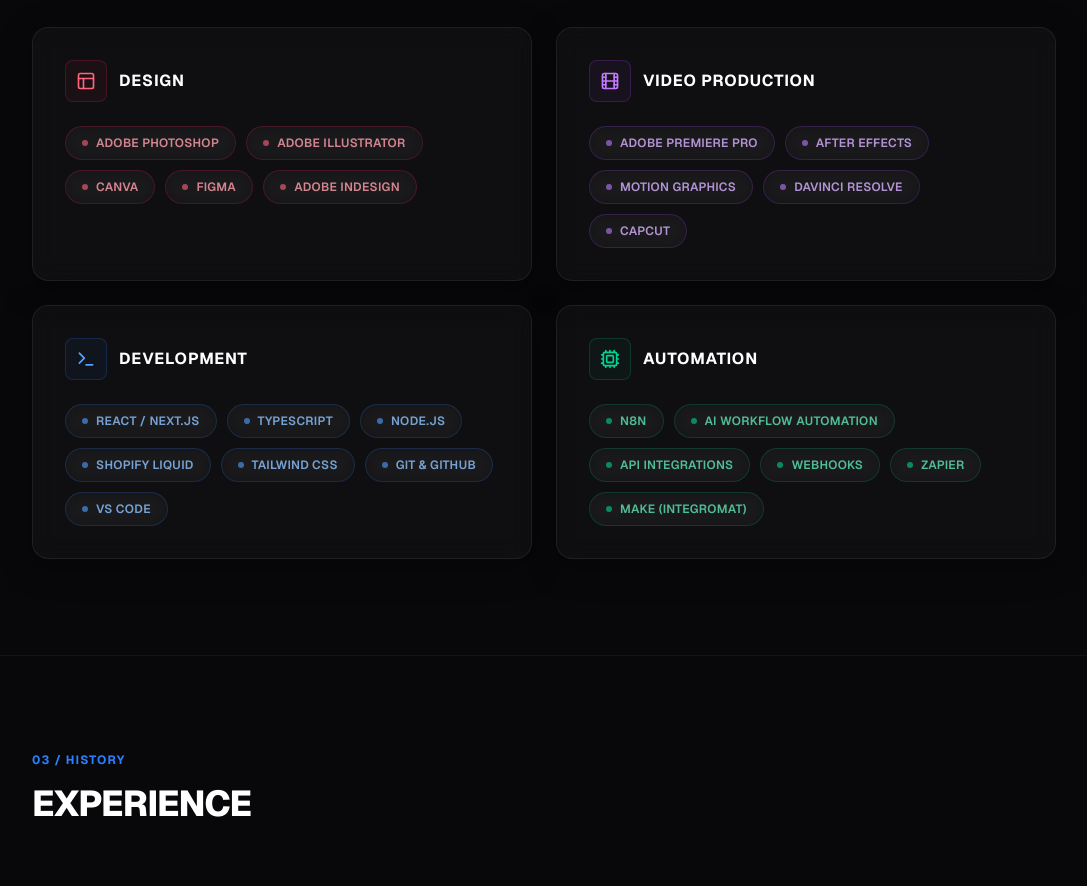
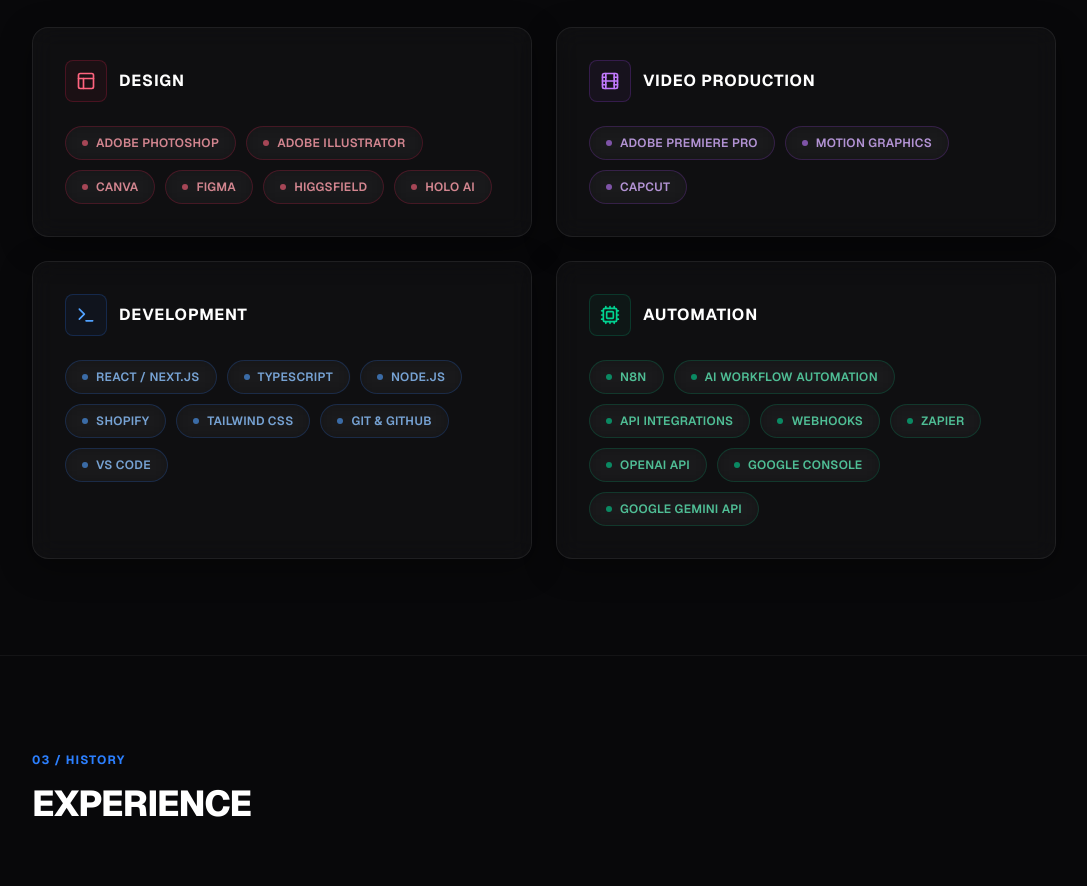
Before and after one commit to dreiiiur/andrei-poma-portfolio, a Next.js app: page / in a window 1280 px wide. Shown: the part 1900-2786 px from the top of the page, without its empty margins (96-1183 px from the left). Built offline with nearby package versions, Linux system fonts and the light colour scheme.

Commit message:
refactor: skillsets

```diff
--- a/src/components/Skills.tsx
+++ b/src/components/Skills.tsx
@@ -20,7 +20,8 @@
       "Adobe Illustrator",
       "Canva",
       "Figma",
-      "Adobe InDesign",
+      "Higgsfield",
+      "Holo AI",
     ],
   },
   {
@@ -34,9 +35,7 @@
     dotColor: "bg-purple-400",
     tools: [
       "Adobe Premiere Pro",
-      "After Effects",
       "Motion Graphics",
-      "DaVinci Resolve",
       "CapCut",
     ],
   },
@@ -53,7 +52,7 @@
       "React / Next.js",
       "TypeScript",
       "Node.js",
-      "Shopify Liquid",
+      "Shopify",
       "Tailwind CSS",
       "Git & GitHub",
       "VS Code",
@@ -74,7 +73,9 @@
       "API Integrations",
       "Webhooks",
       "Zapier",
-      "Make (Integromat)",
+      "OpenAI API",
+      "Google Console",
+      "Google Gemini API",
     ],
   },
 ];
```
